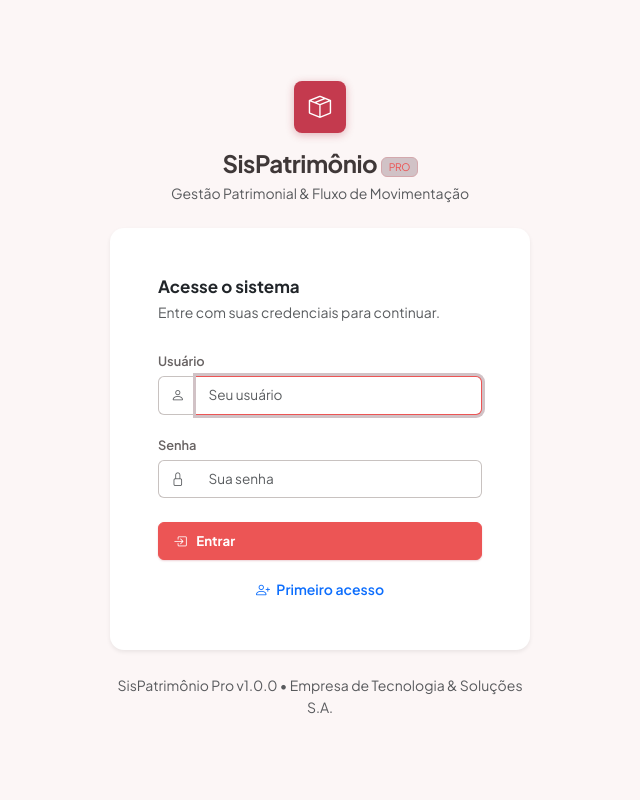
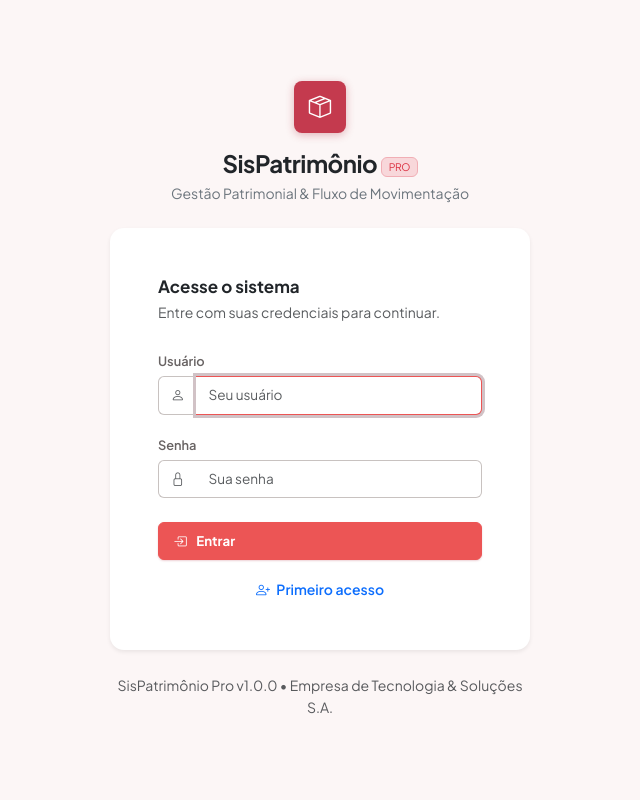
Before and after one commit to wellingtonsr1/sistema_patrimonio, a FastAPI app: page /login in a window 1280 px wide. Shown: the whole page, without its empty margins (320-960 px from the left). Run offline with FastAPI, Linux system fonts and the light colour scheme.

Commit message:
Correção da cor na tela de login

```diff
--- a/app/config.py
+++ b/app/config.py
@@ -13,7 +13,7 @@ DATABASE_URL = os.getenv("DATABASE_URL", f"sqlite:///{DATA_DIR / 'patrimonio.db'
 APP_NAME = "SisPatrimônio Pro"
 APP_DESCRIPTION = "Sistema Integrado de Gestão Patrimonial e Fluxo de Movimentação de Equipamentos"
 APP_VERSION = "1.0.0"
-APP_HOST = os.getenv("APP_HOST", "127.0.0.1")
+APP_HOST = os.getenv("APP_HOST", "192.168.0.9")
 APP_PORT = int(os.getenv("APP_PORT", "8000"))
 
 # Organização padrão para emissão de termos
--- a/app/web/templates/login.html
+++ b/app/web/templates/login.html
@@ -34,8 +34,11 @@
                 <span class="navbar-brand-icon d-inline-flex" style="width:52px;height:52px;font-size:1.4rem;">
                     <i class="bi bi-box-seam"></i>
                 </span>
-                <h4 class="fw-bold mt-3 mb-0" style="letter-spacing:-.02em;">SisPatrimônio <span class="badge badge-soft-primary fw-normal" style="font-size:.65rem;vertical-align:middle;">PRO</span></h4>
-                <p class="text-muted small mt-1 mb-0">Gestão Patrimonial &amp; Fluxo de Movimentação</p>
+                <h4 class="fw-bold mt-3 mb-0 text-dark" style="letter-spacing:-.02em;">
+                    SisPatrimônio
+                    <span class="badge bg-danger-subtle text-danger border border-danger-subtle fw-normal" style="font-size:.65rem;vertical-align:middle;">PRO</span>
+                </h4>
+                <p class="text-secondary small mt-1 mb-0">Gestão Patrimonial &amp; Fluxo de Movimentação</p>
             </div>
 
             <!-- Login Card -->
```
Also changed, not shown: data/patrimonio.db.
